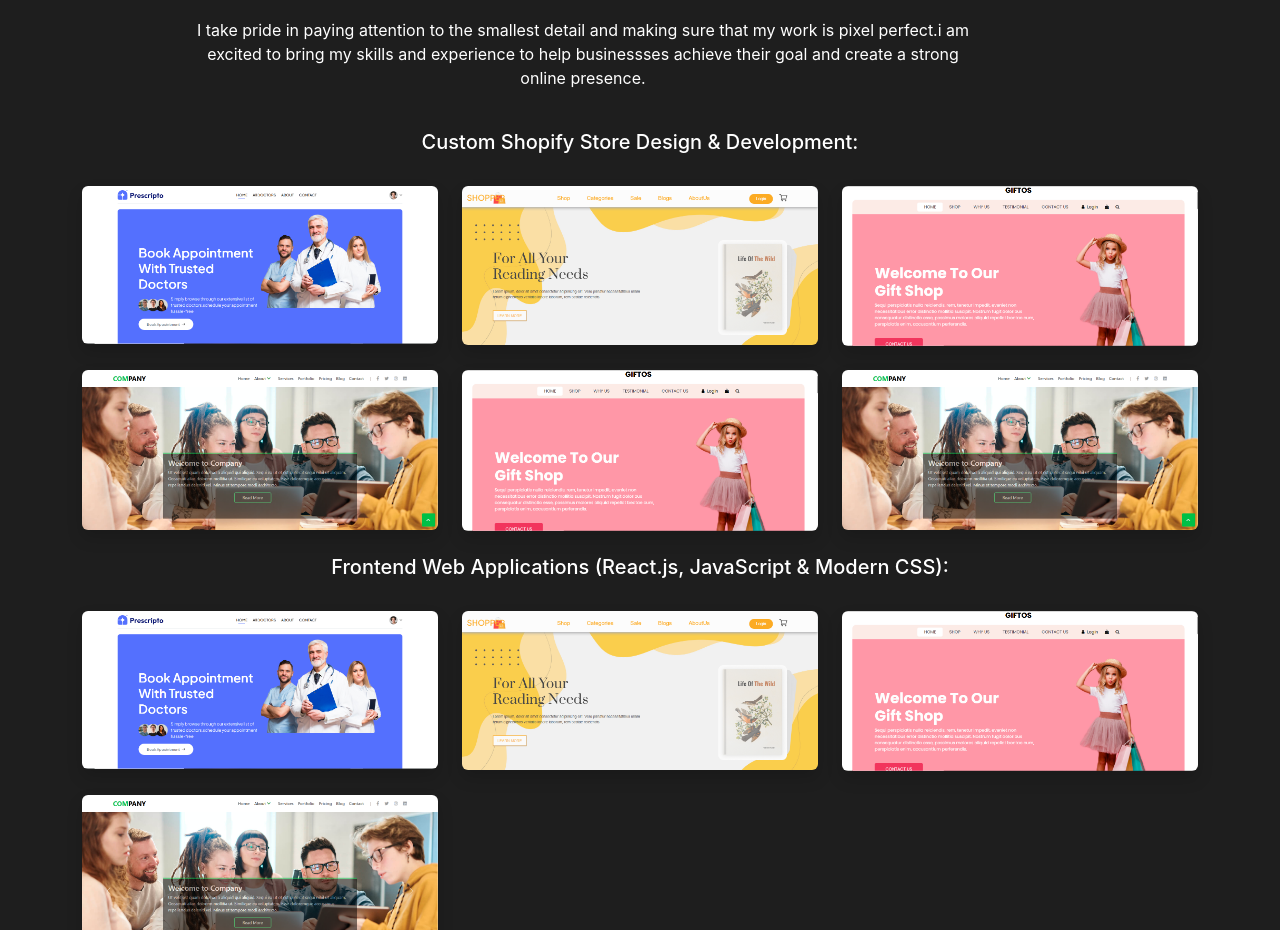
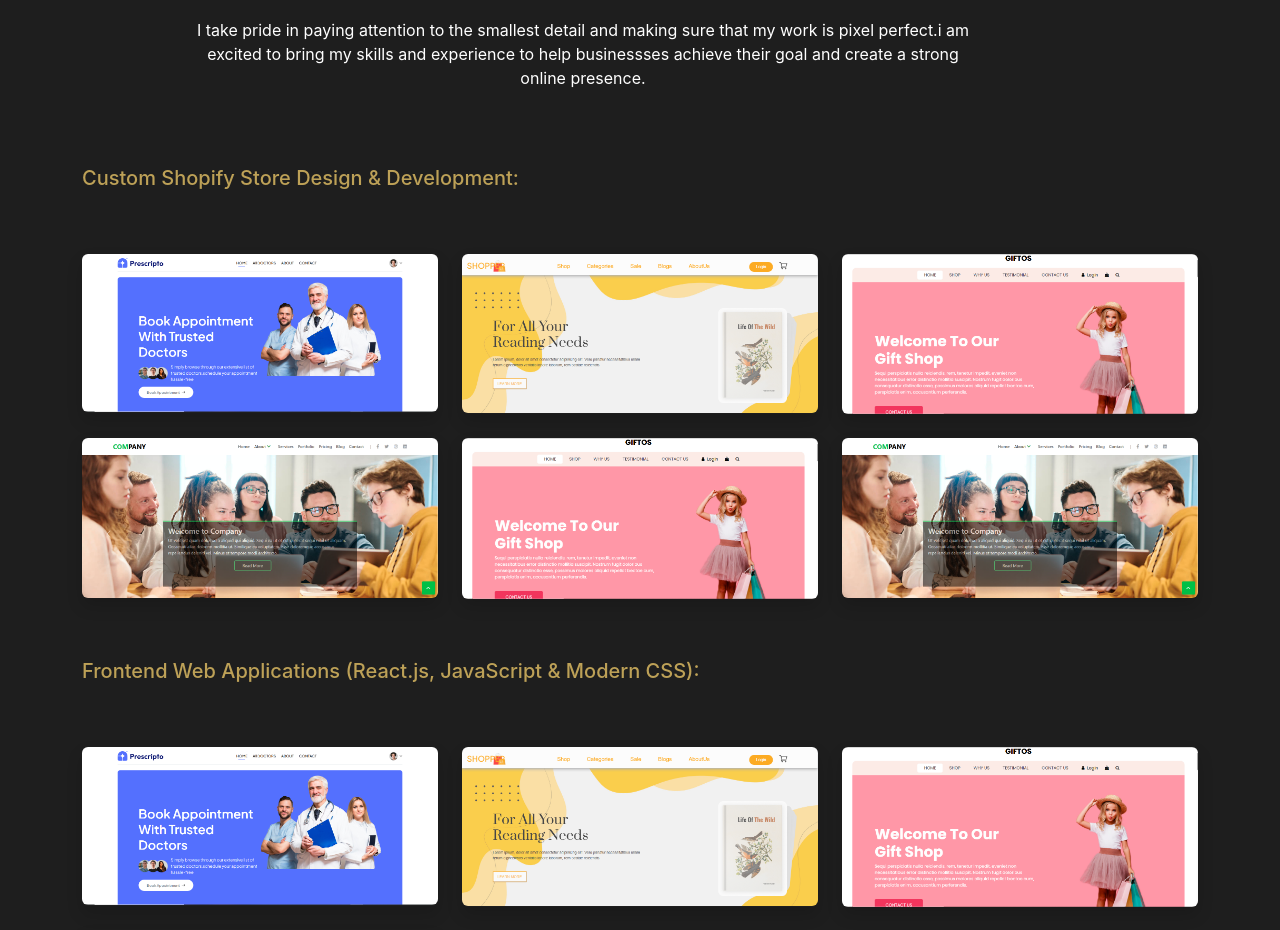
Before and after one commit to laybaramzan/Portfolio-website-using-ReactJS, a React (Create React App) app: page / in a window 1280 px wide. Shown: the part 1240-2170 px from the top of the page. Built offline with nearby package versions, Linux system fonts and the light colour scheme.

Commit message:
updated portfolio

```diff
--- a/public/index.css
+++ b/public/index.css
@@ -18,7 +18,10 @@ h1{
     margin-bottom: 30px;
 }
 .subheading{
-
+text-align: left;
+    color: rgb(189, 161, 87);
+    margin-top: 60px;
+    margin-bottom: 40px;
 
 }
 .container{
```
